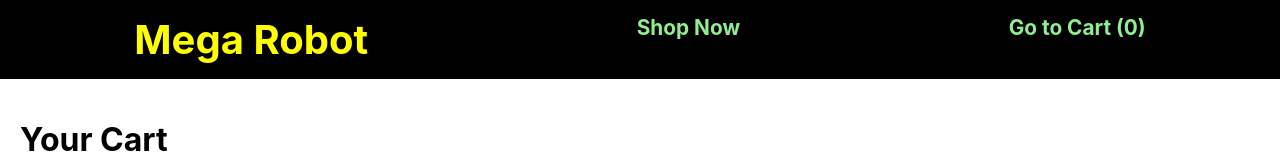
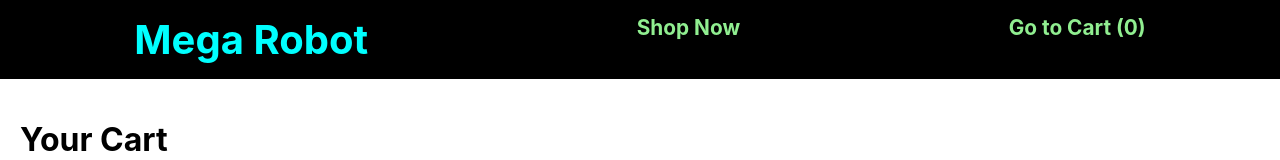
Before and after one commit to SonDo580/shopping-cart, a React (Create React App) app: page /shopping-cart/cart in a window 1280 px wide. Shown: the top 160 px of the page. Built offline with nearby package versions, Linux system fonts and the light colour scheme; no server answers; what miragejs would draw is missing.

Commit message:
Change link styling

```diff
--- a/src/components/NavBar/NavBar.css
+++ b/src/components/NavBar/NavBar.css
@@ -18,7 +18,11 @@ nav a:hover {
   text-decoration: underline;
 }
 
+nav a.active {
+  color: yellow;
+}
+
 nav .logo {
   font-size: 2.5rem;
-  color: yellow;
+  color: cyan;
 }
```
